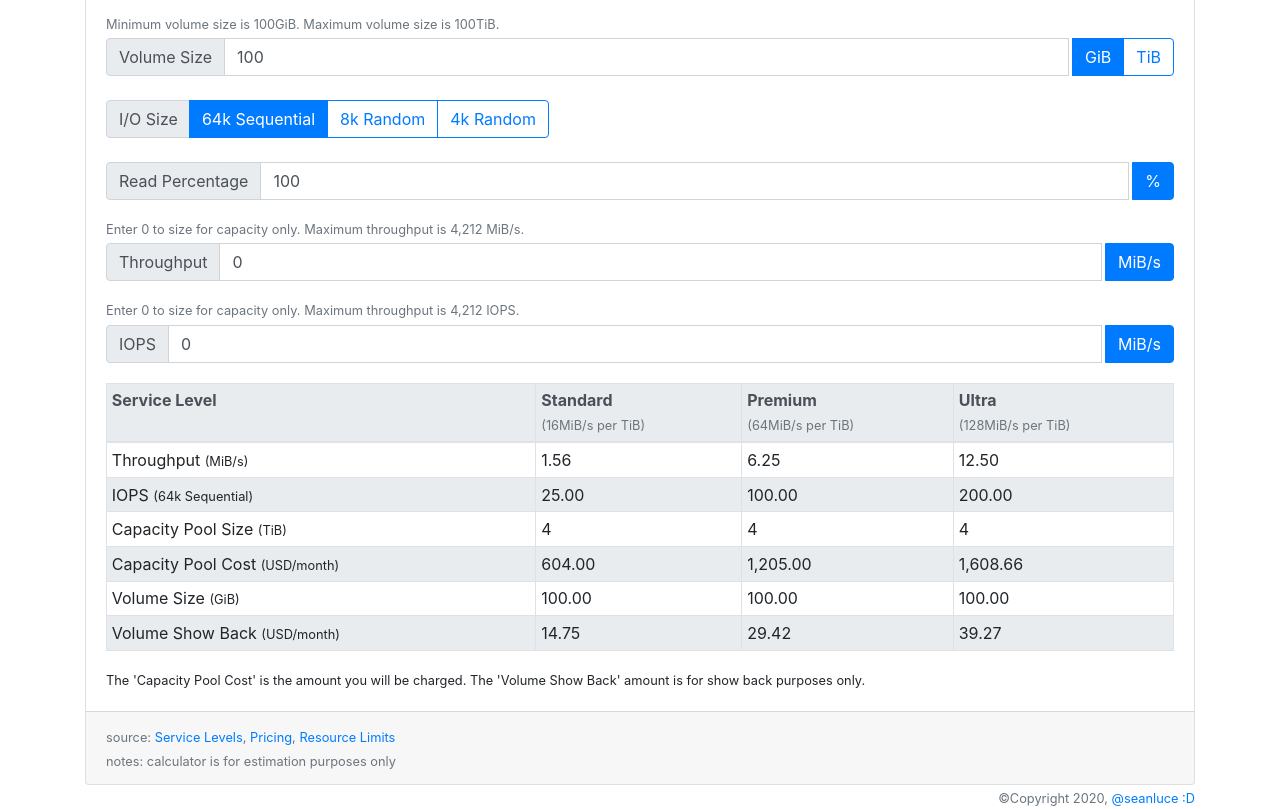
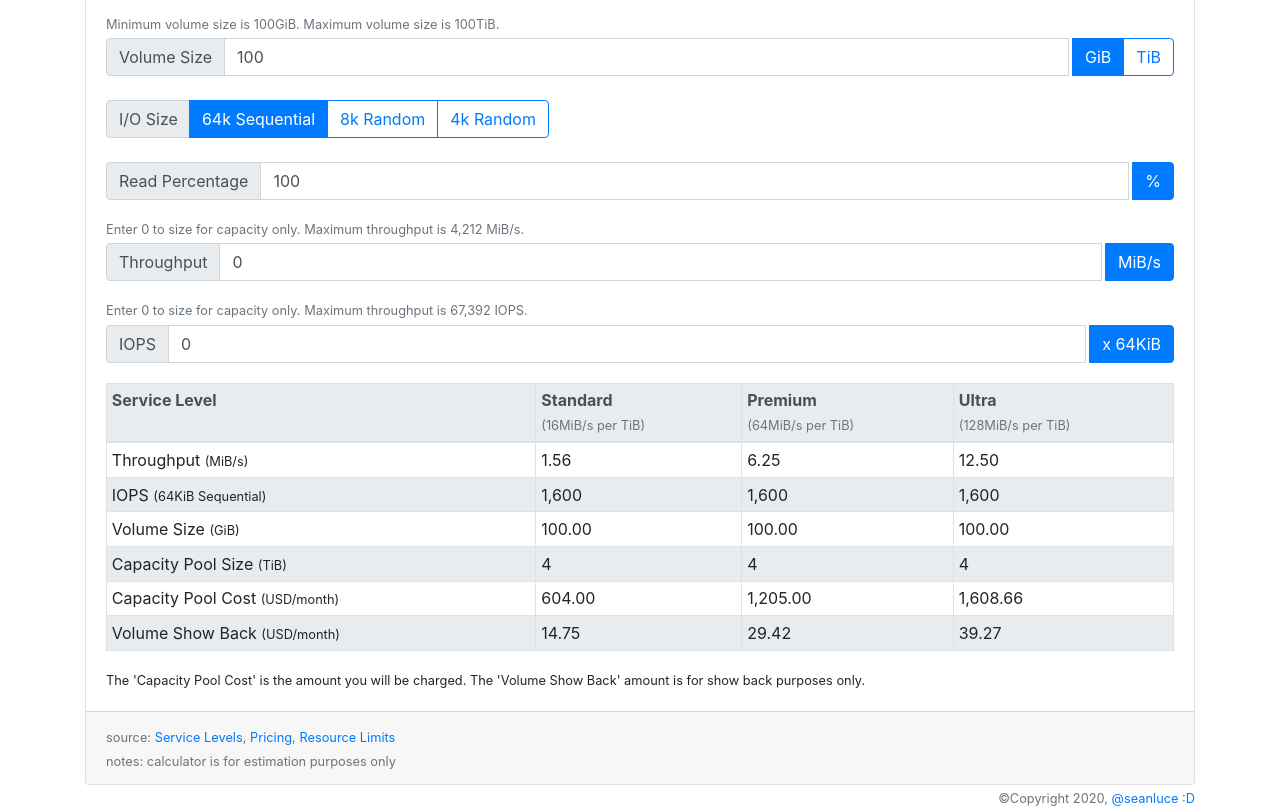
Before and after one commit to ANFTechTeam/anftechteam.github.io, a plain HTML site: page calc/beta/index.html in a window 1280 px wide. Shown: the part 99-908 px from the top of the page. Drawn offline with nearby package versions, Linux system fonts and the light colour scheme.

Commit message:
beta release of new calculator

```diff
--- a/calc/beta/index.html
+++ b/calc/beta/index.html
@@ -23,7 +23,7 @@
             min_pool_capacity = 4;
             max_pool_capacity = 500;
             min_tput = 1.56;
-            max_tput = 4212.00 * 1;
+
 
             var max_tput64kseq = {
                 0: 1733,
@@ -69,6 +69,7 @@
 
             cap_target = document.getElementById("capinput").value;
             tput_target = document.getElementById("tputinput").value;
+            iops_target = document.getElementById("iopsinput").value;
 
             if (document.getElementById('TiB').checked) {
                 volume_in_gb = cap_target * 1024;
@@ -76,6 +77,56 @@
 
             if (document.getElementById('GiB').checked) {
                 volume_in_gb = cap_target * 1;
+            }
+
+            if (document.getElementById("64k_seq").checked) {
+                document.getElementById("iosizecell").innerHTML = "IOPS <small>(64KiB Sequential)</small>"
+                iosize = 64;
+                max_tput = max_tput64kseq[document.getElementById("readpercent").value];
+                max_iops = (max_tput * 1024) / iosize;
+                document.getElementById("maxtputnote").innerText = max_tput.toFixed(0).replace(/(\d)(?=(\d{3})+(?!\d))/g, '$1,');
+                document.getElementById("maxiopsnote").innerText = ((max_tput * 1024) / iosize).toFixed(0).replace(/(\d)(?=(\d{3})+(?!\d))/g, '$1,');
+                document.getElementById("iopslabel").innerText = "x 64KiB"
+                if (tput_target > 0 && tput_target > max_tput) {
+                    document.getElementById("tputinput").value = max_tput;
+                    tput_target = max_tput;
+                }
+                if (iops_target > 0 && iops_target > max_iops) {
+                    document.getElementById("iopsinput").value = max_iops;
+                    iops_target = max_iops;
+                }
+            } else if (document.getElementById("8k_ran").checked) {
+                document.getElementById("iosizecell").innerHTML = "IOPS <small>(8KiB Random)</small>"
+                iosize = 8;
+                max_tput = max_tput8kran[document.getElementById("readpercent").value];
+                max_iops = (max_tput * 1024) / iosize;
+                document.getElementById("maxtputnote").innerText = max_tput.toFixed(0).replace(/(\d)(?=(\d{3})+(?!\d))/g, '$1,');
+                document.getElementById("maxiopsnote").innerText = ((max_tput * 1024) / iosize).toFixed(0).replace(/(\d)(?=(\d{3})+(?!\d))/g, '$1,');
+                document.getElementById("iopslabel").innerText = "x 8KiB"
+                if (tput_target > 0 && tput_target > max_tput) {
+                    document.getElementById("tputinput").value = max_tput;
+                    tput_target = max_tput;
+                }
+                if (iops_target > 0 && iops_target > max_iops) {
+                    document.getElementById("iopsinput").value = max_iops;
+                    iops_target = max_iops;
+                }
+            } else {
+                document.getElementById("iosizecell").innerHTML = "IOPS <small>(4KiB Random)</small>"
+                iosize = 4;
+                max_tput = max_tput4kran[document.getElementById("readpercent").value];
+                max_iops = (max_tput * 1024) / iosize;
+                document.getElementById("maxtputnote").innerText = max_tput.toFixed(0).replace(/(\d)(?=(\d{3})+(?!\d))/g, '$1,');
+                document.getElementById("maxiopsnote").innerText = ((max_tput * 1024) / iosize).toFixed(0).replace(/(\d)(?=(\d{3})+(?!\d))/g, '$1,');
+                document.getElementById("iopslabel").innerText = "x 4KiB"
+                if (tput_target > 0 && tput_target > max_tput) {
+                    document.getElementById("tputinput").value = max_tput;
+                    tput_target = max_tput;
+                }
+                if (iops_target > 0 && iops_target > max_iops) {
+                    document.getElementById("iopsinput").value = max_iops;
+                    iops_target = max_iops;
+                }
             }
 
             document.getElementById("size_standard_cell").classList.remove('text-danger');
@@ -140,6 +191,40 @@
                         document.getElementById("tputinput").style.borderColor = "lightgray";
                         document.getElementById("tputwarning").classList.remove('text-danger');
                         document.getElementById("tputwarning").classList.add('text-muted');
+                        if (isNaN(iops_target) || iops_target < 0 || iops_target > max_iops) {
+                            document.getElementById("iopsinput").style.borderColor = "red";
+                            document.getElementById("iopswarning").classList.add('text-danger');
+                            document.getElementById("iopswarning").classList.remove('text-muted');
+
+                            document.getElementById("size_standard_cell").innerText = "";
+                            document.getElementById("size_premium_cell").innerText = "";
+                            document.getElementById("size_ultra_cell").innerText = "";
+
+                            document.getElementById("poolsize_standard_cell").innerText = "";
+                            document.getElementById("poolsize_premium_cell").innerText = "";
+                            document.getElementById("poolsize_ultra_cell").innerText = "";
+
+
+                            document.getElementById("tput_standard_cell").innerText = "";
+                            document.getElementById("tput_premium_cell").innerText = "";
+                            document.getElementById("tput_ultra_cell").innerText = "";
+
+                            document.getElementById("poolcost_standard_cell").innerText = "";
+                            document.getElementById("poolcost_premium_cell").innerText = "";
+                            document.getElementById("poolcost_ultra_cell").innerText = "";
+
+                            document.getElementById("cost_standard_cell").innerText = "";
+                            document.getElementById("cost_premium_cell").innerText = "";
+                            document.getElementById("cost_ultra_cell").innerText = "";
+                    } else {
+                        document.getElementById("iopsinput").style.borderColor = "lightgray";
+                        document.getElementById("iopswarning").classList.remove('text-danger');
+                        document.getElementById("iopswarning").classList.add('text-muted');
+
+                        if (tput_target == 0 && iops_target > 0) {
+                            tput_target = (iops_target * iosize) / 1024;
+                        }
+
                         if (tput_target <= min_tput) {
                             standard_tput = (volume_in_gb / 1024) * 16;
                             if (standard_tput > max_tput) {
@@ -168,31 +253,7 @@
                             document.getElementById("size_premium_cell").innerText = (volume_in_gb / 1024).toFixed(2).replace(/(\d)(?=(\d{3})+(?!\d))/g, '$1,');
                             document.getElementById("size_ultra_cell").innerText = (volume_in_gb / 1024).toFixed(2).replace(/(\d)(?=(\d{3})+(?!\d))/g, '$1,');
                         }
-                        if (document.getElementById("64k_seq").checked) {
-                            document.getElementById("iosizecell").innerHTML = "IOPS <small>(64k Sequential)</small>"
-                            iosize = 64;
-                            max_tput = max_tput64kseq[document.getElementById("readpercent").value];
-                            document.getElementById("maxtputnote").innerText = max_tput.toFixed(0).replace(/(\d)(?=(\d{3})+(?!\d))/g, '$1,');
-                            if (tput_target > max_tput) {
-                                document.getElementById("tputinput").value = max_tput;
-                            }
-                        } else if (document.getElementById("8k_ran").checked) {
-                            document.getElementById("iosizecell").innerHTML = "IOPS <small>(8k Random)</small>"
-                            iosize = 8;
-                            max_tput = max_tput8kran[document.getElementById("readpercent").value];
-                            document.getElementById("maxtputnote").innerText = max_tput.toFixed(0).replace(/(\d)(?=(\d{3})+(?!\d))/g, '$1,');
-                            if (tput_target > max_tput) {
-                                document.getElementById("tputinput").value = max_tput;
-                            }
-                        } else {
-                            document.getElementById("iosizecell").innerHTML = "IOPS <small>(4k Random)</small>"
-                            iosize = 4;
-                            max_tput = max_tput4kran[document.getElementById("readpercent").value];
-                            document.getElementById("maxtputnote").innerText = max_tput.toFixed(0).replace(/(\d)(?=(\d{3})+(?!\d))/g, '$1,');
-                            if (tput_target > max_tput) {
-                                document.getElementById("tputinput").value = max_tput;
-                            }
-                        }
+
                         if (Math.ceil(volume_in_gb / 1024) < min_pool_capacity) {
                             document.getElementById("poolsize_standard_cell").innerText = min_pool_capacity;
                             document.getElementById("poolcost_standard_cell").innerText = (min_pool_capacity * 1024 * standard_rate).toFixed(2).replace(/(\d)(?=(\d{3})+(?!\d))/g, '$1,');
@@ -211,11 +272,11 @@
                             document.getElementById("poolcost_ultra_cell").innerText = (Math.ceil(volume_in_gb / 1024) * 1024 * premium_rate).toFixed(2).replace(/(\d)(?=(\d{3})+(?!\d))/g, '$1,');
 
                             document.getElementById("tput_standard_cell").innerText = standard_tput.toFixed(2).replace(/(\d)(?=(\d{3})+(?!\d))/g, '$1,');
-                            document.getElementById("iops_standard_cell").innerText = ((standard_tput * 1024) / iosize).toFixed(2).replace(/(\d)(?=(\d{3})+(?!\d))/g, '$1,');
+                            document.getElementById("iops_standard_cell").innerText = ((standard_tput * 1024) / iosize).toFixed(0).replace(/(\d)(?=(\d{3})+(?!\d))/g, '$1,');
                             document.getElementById("tput_premium_cell").innerText = premium_tput.toFixed(2).replace(/(\d)(?=(\d{3})+(?!\d))/g, '$1,');
-                            document.getElementById("iops_premium_cell").innerText = ((premium_tput * 1024) / iosize).toFixed(2).replace(/(\d)(?=(\d{3})+(?!\d))/g, '$1,');
+                            document.getElementById("iops_premium_cell").innerText = ((premium_tput * 1024) / iosize).toFixed(0).replace(/(\d)(?=(\d{3})+(?!\d))/g, '$1,');
                             document.getElementById("tput_ultra_cell").innerText = ultra_tput.toFixed(2).replace(/(\d)(?=(\d{3})+(?!\d))/g, '$1,');
-                            document.getElementById("iops_ultra_cell").innerText = ((ultra_tput * 1024) / iosize).toFixed(2).replace(/(\d)(?=(\d{3})+(?!\d))/g, '$1,');
+                            document.getElementById("iops_ultra_cell").innerText = ((ultra_tput * 1024) / iosize).toFixed(0).replace(/(\d)(?=(\d{3})+(?!\d))/g, '$1,');
 
                             document.getElementById("cost_standard_cell").innerText = standard_cost;
                             document.getElementById("cost_premium_cell").innerText = premium_cost;
@@ -256,7 +317,7 @@
                         } else if (standard_size_needed <= min_vol_capacity) {
                             document.getElementById("size_standard_cell").innerText = mincap_as_displayed.toFixed(2).replace(/(\d)(?=(\d{3})+(?!\d))/g, '$1,');
                             document.getElementById("tput_standard_cell").innerText = ((min_vol_capacity / 1024) * standard_tputpertib).toFixed(2).replace(/(\d)(?=(\d{3})+(?!\d))/g, '$1,');
-                            document.getElementById("iops_standard_cell").innerText = ((standard_tput * 1024) / iosize).toFixed(2).replace(/(\d)(?=(\d{3})+(?!\d))/g, '$1,');
+                            document.getElementById("iops_standard_cell").innerText = ((min_vol_capacity * 1024) / iosize).toFixed(0).replace(/(\d)(?=(\d{3})+(?!\d))/g, '$1,');
                             document.getElementById("cost_standard_cell").innerText = (min_vol_capacity * standard_rate).toFixed(2).replace(/(\d)(?=(\d{3})+(?!\d))/g, '$1,');
                             document.getElementById("poolcost_standard_cell").innerText = (min_pool_capacity * 1024 * standard_rate).toFixed(2).replace(/(\d)(?=(\d{3})+(?!\d))/g, '$1,');
                         } else {
@@ -272,12 +333,12 @@
                             document.getElementById("poolsize_standard_cell").innerText = Math.ceil(standard_size_needed / 1024);
                             document.getElementById("poolcost_standard_cell").innerText = (Math.ceil(standard_size_needed / 1024) * 1024 * standard_rate).toFixed(2).replace(/(\d)(?=(\d{3})+(?!\d))/g, '$1,');
                             }
-                            if ((standard_size_needed / 1024) * standard_tputpertib < max_tput) {
+                            if ((standard_size_needed / 1024) * standard_tputpertib <= max_tput) {
                                 document.getElementById("tput_standard_cell").innerText = ((standard_size_needed / 1024) * standard_tputpertib).toFixed(2).replace(/(\d)(?=(\d{3})+(?!\d))/g, '$1,');
-                                document.getElementById("iops_standard_cell").innerText = ((standard_tput * 1024) / iosize).toFixed(2).replace(/(\d)(?=(\d{3})+(?!\d))/g, '$1,');
+                                document.getElementById("iops_standard_cell").innerText = (((standard_size_needed / 1024) * standard_tputpertib) * 1024 / iosize).toFixed(0).replace(/(\d)(?=(\d{3})+(?!\d))/g, '$1,');
                             } else {
                                 document.getElementById("tput_standard_cell").innerText = max_tput.toFixed(2).replace(/(\d)(?=(\d{3})+(?!\d))/g, '$1,');
-                                document.getElementById("iops_standard_cell").innerText = ((standard_tput * 1024) / iosize).toFixed(2).replace(/(\d)(?=(\d{3})+(?!\d))/g, '$1,');
+                                document.getElementById("iops_standard_cell").innerText = ((max_tput * 1024) / iosize).toFixed(0).replace(/(\d)(?=(\d{3})+(?!\d))/g, '$1,');
                             }
                             document.getElementById("cost_standard_cell").innerText = (standard_size_needed * standard_rate).toFixed(2).replace(/(\d)(?=(\d{3})+(?!\d))/g, '$1,');
 
@@ -292,7 +353,7 @@
                         } else if (premium_size_needed <= min_vol_capacity) {
                             document.getElementById("size_premium_cell").innerText = mincap_as_displayed.toFixed(2).replace(/(\d)(?=(\d{3})+(?!\d))/g, '$1,');
                             document.getElementById("tput_premium_cell").innerText = ((min_vol_capacity / 1024) * premium_tputpertib).toFixed(2).replace(/(\d)(?=(\d{3})+(?!\d))/g, '$1,');
-                            document.getElementById("iops_premium_cell").innerText = ((premium_tput * 1024) / iosize).toFixed(2).replace(/(\d)(?=(\d{3})+(?!\d))/g, '$1,');
+                            document.getElementById("iops_premium_cell").innerText = ((min_vol_capacity * 1024) / iosize).toFixed(0).replace(/(\d)(?=(\d{3})+(?!\d))/g, '$1,');
                             document.getElementById("cost_premium_cell").innerText = (min_vol_capacity * premium_rate).toFixed(2).replace(/(\d)(?=(\d{3})+(?!\d))/g, '$1,');
                             document.getElementById("poolcost_premium_cell").innerText = (min_pool_capacity * 1024 * premium_rate).toFixed(2).replace(/(\d)(?=(\d{3})+(?!\d))/g, '$1,');
                         } else {
@@ -308,12 +369,12 @@
                             document.getElementById("poolsize_premium_cell").innerText = Math.ceil(premium_size_needed / 1024);
                             document.getElementById("poolcost_premium_cell").innerText = (Math.ceil(premium_size_needed / 1024) * 1024 * premium_rate).toFixed(2).replace(/(\d)(?=(\d{3})+(?!\d))/g, '$1,');
                             }
-                            if ((premium_size_needed / 1024) * premium_tputpertib < max_tput) {
+                            if ((premium_size_needed / 1024) * premium_tputpertib <= max_tput) {
                                 document.getElementById("tput_premium_cell").innerText = ((premium_size_needed / 1024) * premium_tputpertib).toFixed(2).replace(/(\d)(?=(\d{3})+(?!\d))/g, '$1,');
-                                document.getElementById("iops_premium_cell").innerText = ((premium_tput * 1024) / iosize).toFixed(2).replace(/(\d)(?=(\d{3})+(?!\d))/g, '$1,');
+                                document.getElementById("iops_premium_cell").innerText = (((premium_size_needed / 1024) * premium_tputpertib) * 1024 / iosize).toFixed(0).replace(/(\d)(?=(\d{3})+(?!\d))/g, '$1,');
                             } else {
                                 document.getElementById("tput_premium_cell").innerText = max_tput.toFixed(2).replace(/(\d)(?=(\d{3})+(?!\d))/g, '$1,');
-                                document.getElementById("iops_premium_cell").innerText = ((premium_tput * 1024) / iosize).toFixed(2).replace(/(\d)(?=(\d{3})+(?!\d))/g, '$1,');
+                                document.getElementById("iops_premium_cell").innerText = ((max_tput * 1024) / iosize).toFixed(0).replace(/(\d)(?=(\d{3})+(?!\d))/g, '$1,');
                             }
                             document.getElementById("cost_premium_cell").innerText = (premium_size_needed * premium_rate).toFixed(2).replace(/(\d)(?=(\d{3})+(?!\d))/g, '$1,');
                         }
@@ -327,7 +388,7 @@
                         } else if (ultra_size_needed <= min_vol_capacity) {
                             document.getElementById("size_ultra_cell").innerText = mincap_as_displayed.toFixed(2).replace(/(\d)(?=(\d{3})+(?!\d))/g, '$1,');
                             document.getElementById("tput_ultra_cell").innerText = ((min_vol_capacity / 1024) * ultra_tputpertib).toFixed(2).replace(/(\d)(?=(\d{3})+(?!\d))/g, '$1,');
-                            document.getElementById("iops_ultra_cell").innerText = ((ultra_tput * 1024) / iosize).toFixed(2).replace(/(\d)(?=(\d{3})+(?!\d))/g, '$1,');
+                            document.getElementById("iops_ultra_cell").innerText = ((min_vol_capacity * 1024) / iosize).toFixed(0).replace(/(\d)(?=(\d{3})+(?!\d))/g, '$1,');
                             document.getElementById("cost_ultra_cell").innerText = (min_vol_capacity * ultra_rate).toFixed(2).replace(/(\d)(?=(\d{3})+(?!\d))/g, '$1,');
                             document.getElementById("poolcost_ultra_cell").innerText = ((min_pool_capacity * 1024) * ultra_rate).toFixed(2).replace(/(\d)(?=(\d{3})+(?!\d))/g, '$1,');
                         } else {
@@ -343,16 +404,17 @@
                             document.getElementById("poolsize_ultra_cell").innerText = Math.ceil(ultra_size_needed / 1024);
                             document.getElementById("poolcost_ultra_cell").innerText = (Math.ceil(ultra_size_needed / 1024) * 1024 * ultra_rate).toFixed(2).replace(/(\d)(?=(\d{3})+(?!\d))/g, '$1,');
                             }
-                            if ((ultra_size_needed / 1024) * ultra_tputpertib < max_tput) {
+                            if ((ultra_size_needed / 1024) * ultra_tputpertib <= max_tput) {
                                 document.getElementById("tput_ultra_cell").innerText = ((ultra_size_needed / 1024) * ultra_tputpertib).toFixed(2).replace(/(\d)(?=(\d{3})+(?!\d))/g, '$1,');
-                                document.getElementById("iops_ultra_cell").innerText = ((ultra_tput * 1024) / iosize).toFixed(2).replace(/(\d)(?=(\d{3})+(?!\d))/g, '$1,');
+                                document.getElementById("iops_ultra_cell").innerText = (((ultra_size_needed / 1024) * ultra_tputpertib) * 1024 / iosize).toFixed(0).replace(/(\d)(?=(\d{3})+(?!\d))/g, '$1,');
                             } else {
                                 document.getElementById("tput_ultra_cell").innerText = max_tput.toFixed(2).replace(/(\d)(?=(\d{3})+(?!\d))/g, '$1,');
-                                document.getElementById("iops_ultra_cell").innerText = ((ultra_tput * 1024) / iosize).toFixed(2).replace(/(\d)(?=(\d{3})+(?!\d))/g, '$1,');
+                                document.getElementById("iops_ultra_cell").innerText = ((max_tput * 1024) / iosize).toFixed(0).replace(/(\d)(?=(\d{3})+(?!\d))/g, '$1,');
                             }
                             document.getElementById("cost_ultra_cell").innerText = (ultra_size_needed * ultra_rate).toFixed(2).replace(/(\d)(?=(\d{3})+(?!\d))/g, '$1,');
 
                         }
+                    }
                     }
                 }
             }
@@ -418,27 +480,27 @@
                         </label>
                     </div>
                 </div>
-                <small id="tputwarning" class="form-text text-muted">Enter 0 to size for capacity only. Maximum throughput is <span id="maxtputnote">4,212</span> MiB/s.</small>
+                <small id="tputwarning" class="form-text text-muted">Enter 0 to size for capacity only. Maximum throughput is <span id="maxtputnote"></span> MiB/s.</small>
                 <div class="input-group mb-3">
                     <div class="input-group-prepend">
                         <span class="my-1 input-group-text">Throughput</span>
                     </div>
-                    <input oninput="getResults()" type="text" class="my-1 mr-sm-1 form-control" placeholder="" value="0" aria-label="Throughput" aria-describedby="Throughput" id="tputinput"></input>
+                    <input oninput="document.getElementById('iopsinput').value='0'; getResults()" type="text" class="my-1 mr-sm-1 form-control" placeholder="" value="0" aria-label="Throughput" aria-describedby="Throughput" id="tputinput"></input>
                     <div class="input-group-append btn-group btn-group-toggle" data-toggle="buttons">
                         <label class="btn btn-outline-primary my-1">
-                            <input onclick="getResults()" name="tputunits" type="radio" value="MiB/s" id="sean" checked>MiB/s</input>
+                            <input onclick="getResults()" name="" type="radio" value="MiB/s" id="" checked>MiB/s</input>
                         </label>
                     </div>
                 </div>
-                <small id="tputwarning" class="form-text text-muted">Enter 0 to size for capacity only. Maximum throughput is <span id="maxtputnote">4,212</span> IOPS.</small>
+                <small id="iopswarning" class="form-text text-muted">Enter 0 to size for capacity only. Maximum throughput is <span id="maxiopsnote"></span> IOPS.</small>
                 <div class="input-group mb-3">
                     <div class="input-group-prepend">
                         <span class="my-1 input-group-text">IOPS</span>
                     </div>
-                    <input oninput="getResults()" type="text" class="my-1 mr-sm-1 form-control" placeholder="" value="0" aria-label="Throughput" aria-describedby="Throughput" id="tputinput"></input>
+                    <input oninput="document.getElementById('tputinput').value='0'; getResults()" type="text" class="my-1 mr-sm-1 form-control" placeholder="" value="0" aria-label="iopsinput" aria-describedby="iopsinput" id="iopsinput"></input>
                     <div class="input-group-append btn-group btn-group-toggle" data-toggle="buttons">
                         <label class="btn btn-outline-primary my-1">
-                            <input onclick="getResults()" name="tputunits" type="radio" value="MiB/s" id="sean" checked>MiB/s</input>
+                            <input onclick="getResults()" name="" type="radio" value="" id="" checked><span id="iopslabel">x64k</span></input>
                         </label>
                     </div>
                 </div>
@@ -465,23 +527,23 @@
                             <td id="iops_premium_cell"></td>
                             <td id="iops_ultra_cell"></td>
                         </tr>
-                        <tr">
+                        <tr>
+                            <td id="table_unit">Volume Size <small>(GiB)</small></td>
+                            <td id="size_standard_cell"></td>
+                            <td id="size_premium_cell"></td>
+                            <td id="size_ultra_cell"></td>
+                        </tr>
+                        <tr style="background-color: #e9ecef;">
                             <td>Capacity Pool Size <small>(TiB)</small></td>
                             <td id="poolsize_standard_cell"></td>
                             <td id="poolsize_premium_cell"></td>
                             <td id="poolsize_ultra_cell"></td>
                         </tr>
-                        <tr style="background-color: #e9ecef;">
+                        <tr>
                             <td>Capacity Pool Cost <small>(USD/month)</small></td>
                             <td id="poolcost_standard_cell"></td>
                             <td id="poolcost_premium_cell"></td>
                             <td id="poolcost_ultra_cell"></td>
-                        </tr>
-                        <tr>
-                            <td id="table_unit">Volume Size <small>(GiB)</small></td>
-                            <td id="size_standard_cell"></td>
-                            <td id="size_premium_cell"></td>
-                            <td id="size_ultra_cell"></td>
                         </tr>
                         <tr style="background-color: #e9ecef;">
                             <td>Volume Show Back <small>(USD/month)</small></td>
```
